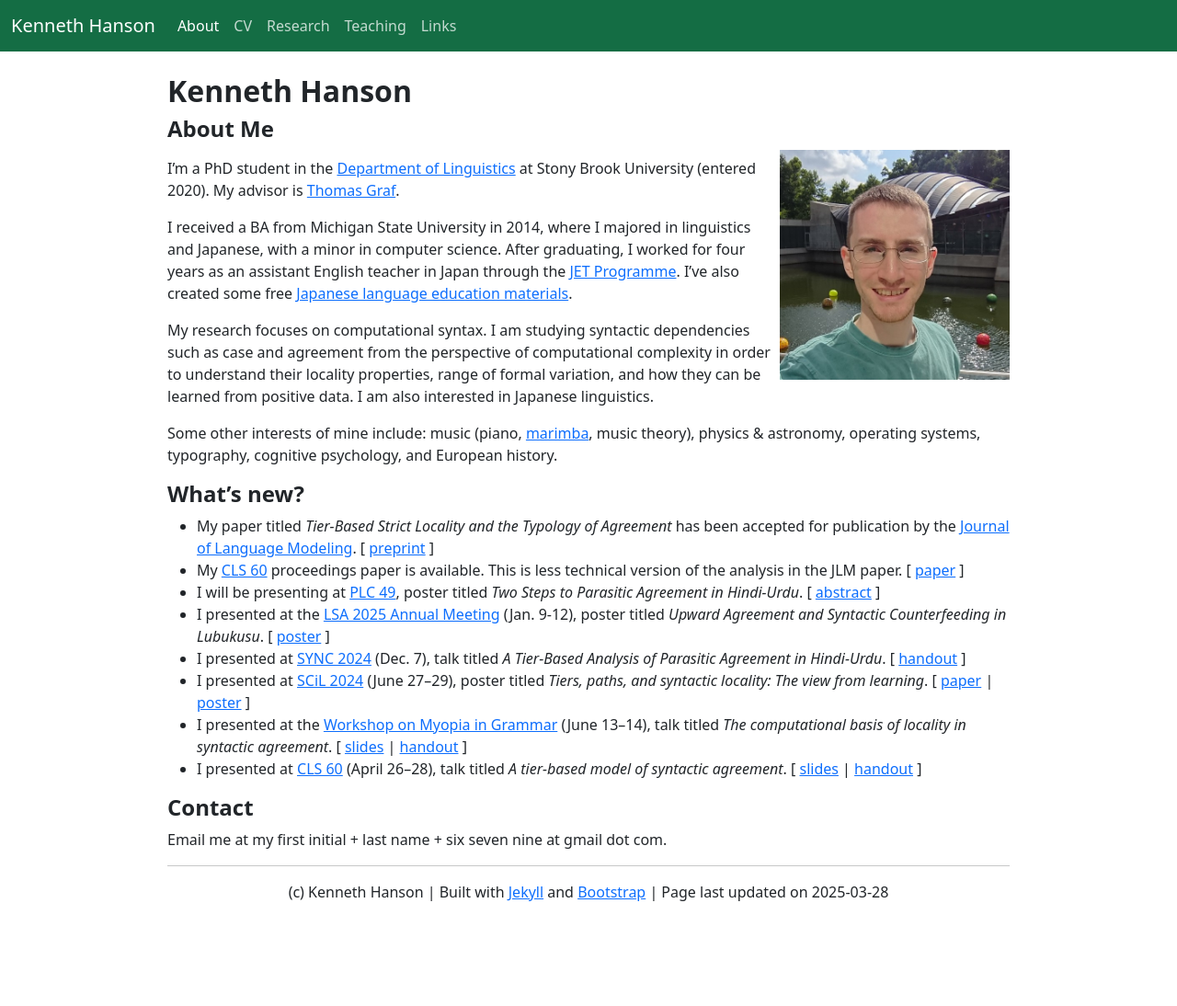
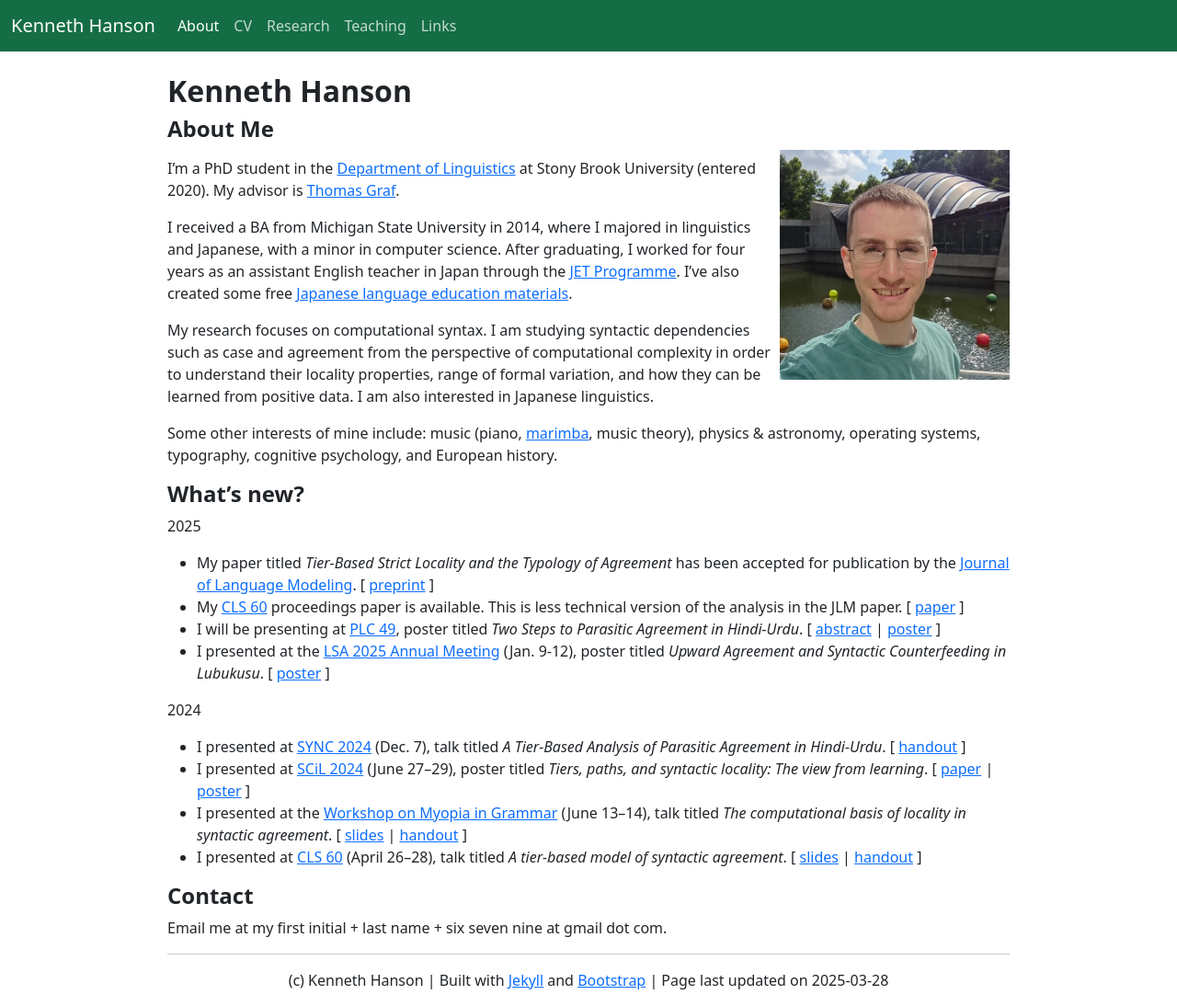
Before and after one commit to khanson679/khanson679.github.io, a Jekyll site: the page built from index.md, in a window 1280 px wide. Shown: the whole page at 92% size. Built offline with Jekyll 4.4.1, drawn with Linux system fonts in a browser that asks for light colours; before the commit the page ends 998 px from its top, so only the background shows below that.

Commit message:
Add PLC poster, split news by year.

```diff
--- a/index.md
+++ b/index.md
@@ -21,14 +21,19 @@ Some other interests of mine include: music (piano, [marimba][], music theory),
 
 ## What's new?
 
+2025
 * My paper titled *Tier-Based Strict Locality and the Typology of Agreement* has been accepted for publication by the [Journal of Language Modeling](https://jlm.ipipan.waw.pl/index.php/JLM).
   \[ [preprint](/files/hanson-jlm-tsl-agreement-preprint.pdf) \]
 * My [CLS 60](http://chicagolinguisticsociety.com/) proceedings paper is available. This is less technical version of the analysis in the JLM paper.
   \[ [paper](/files/hanson-cls60-tier-based-agreement.pdf) \]
 * I will be presenting at [PLC 49](https://sites.google.com/sas.upenn.edu/plc49/), poster titled *Two Steps to Parasitic Agreement in Hindi-Urdu*.
-  \[ [abstract](/files/hanson-plc49-abstract-deanon.pdf) \]
+  \[ [abstract](/files/hanson-plc49-abstract-deanon.pdf)
+   | [poster](/files/hanson-plc49-poster.pdf)
+  \]
 * I presented at the [LSA 2025 Annual Meeting](https://web.cvent.com/event/40d9411e-b965-4659-b9c3-63046eeed3d4/summary) (Jan. 9-12), poster titled *Upward Agreement and Syntactic Counterfeeding in Lubukusu*.
   \[ [poster](/files/hanson-lsa2025-poster-upward-agreement.pdf) \]
+
+2024
 * I presented at [SYNC 2024](https://sites.google.com/nyu.edu/sync-2024/) (Dec. 7), talk titled *A Tier-Based Analysis of Parasitic Agreement in Hindi-Urdu*.
   \[
 <!--   [abstract](/files/hanson-sync2024-abstract.pdf)  -->
```
